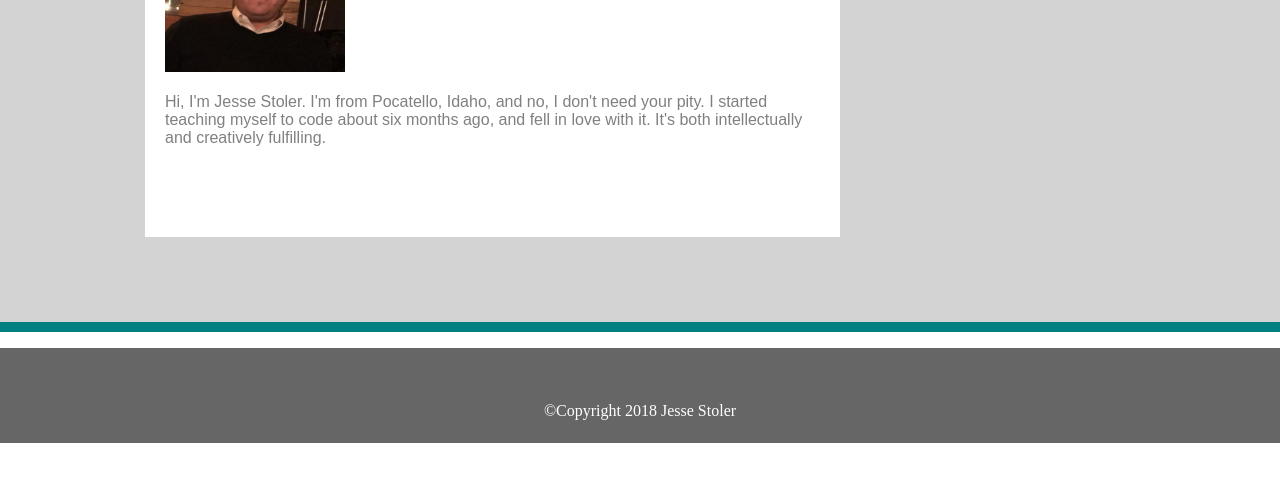
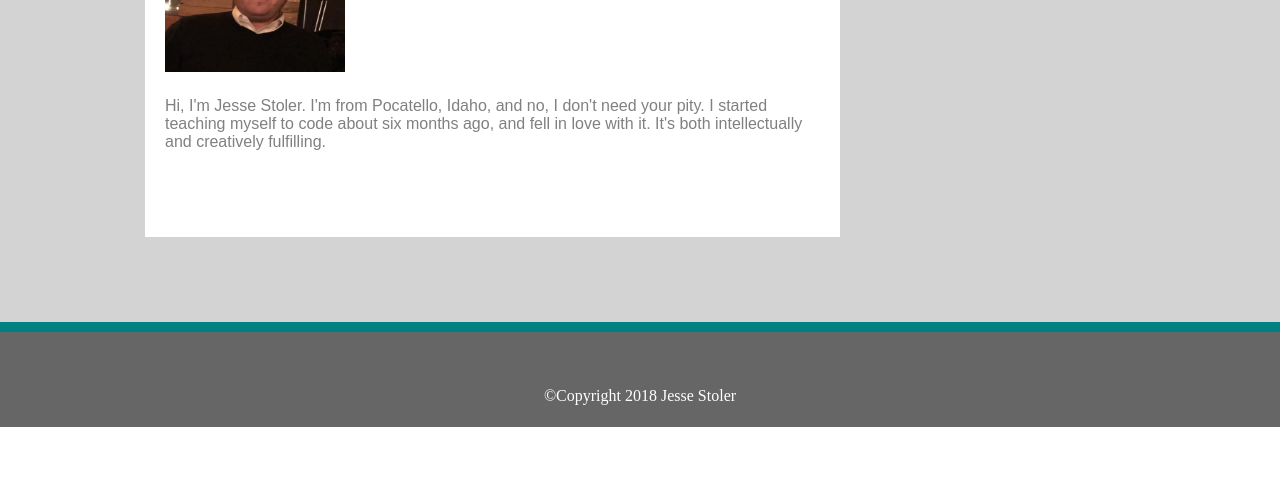
Before and after one commit to jessestoler/Basic-Portfolio, a plain HTML site: page index.html in a window 1280 px wide. Shown: the part 328-810 px from the top of the page. Drawn offline with Linux system fonts and the light colour scheme.

Commit message:
very few changes

```diff
--- a/index.html
+++ b/index.html
@@ -22,8 +22,11 @@
     #gray   {background-color: #666666;
             color: white;
             height: 95px;
-            line-height: 125px;
+            line-height: 95px;
+            position: absolute;
             text-align: center;
+            top: 10px;
+            width: 100%;
             }
 
     header {background-color: white;
@@ -64,15 +67,20 @@
                 margin-top: 45px;
                 border-bottom: 3px solid lightgray;}
 
-    #main img {float: left;
+    #main img {
                 height: 140px;
                 padding-bottom: 5px;
                 padding-right: 10px;
 
                 width: 180px;}
 
-    #main p {float: right;
-                font-family: 'Arial', 'Helvetica Neue', Helvetica, sans-serif;
+    #mainLeft {float: left;
+                }
+
+    #main p {
+        font-family: 'Arial', 'Helvetica Neue', Helvetica, sans-serif;}
+
+    #mainRight {float: right;
                 }
 
     #message {height: 200px;}
@@ -131,10 +139,14 @@
 <div id="wrapper">
 <div id="main">
    <h2>About Me</h2>
+<div id="mainLeft">
  <img src="assets/images/profile.png">
+ </div>
+ <div id="mainRight">
  <p>Hi, I'm Jesse Stoler. I'm from Pocatello, Idaho, and no, I don't need your
      pity. I started teaching myself to code about six months ago, and fell in
      love with it. It's both intellectually and creatively fulfilling.</p>
+     </div>
 </div>
 <div id="sidebar">
 <h2>Connect with Me</h2>
```
